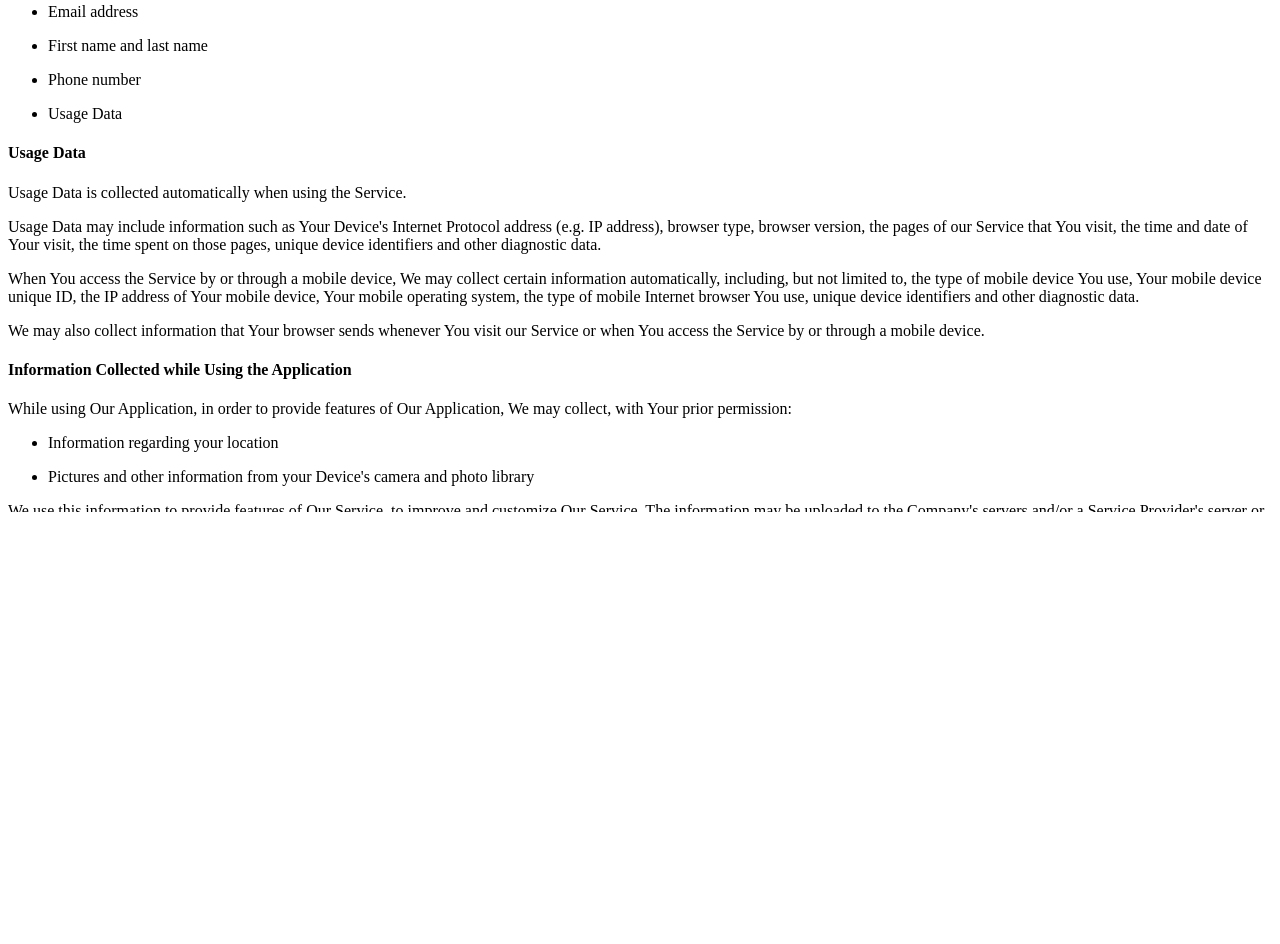
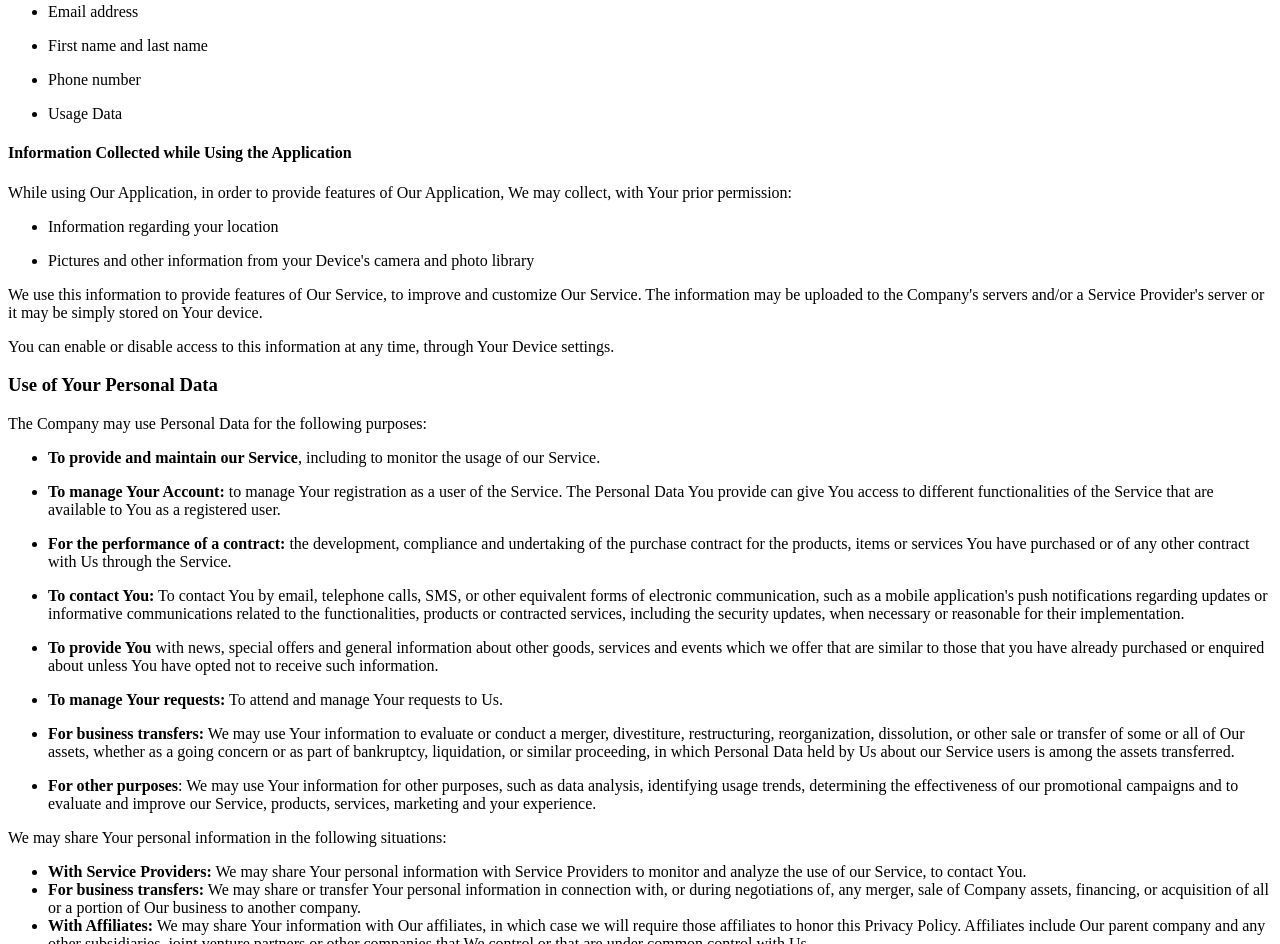
Before and after one commit to Clinton-mugisha/privacypolicy, a plain HTML site: page index.html in a window 1280 px wide. Shown: the part 1013-1957 px from the top of the page. Drawn offline with Linux system fonts and the light colour scheme.

Commit message:
fixed this

```diff
--- a/index.html
+++ b/index.html
@@ -94,7 +94,7 @@
             <p>Usage Data</p>
         </li>
     </ul>
-    <h4>Usage Data</h4>
+    <!-- <h4>Usage Data</h4>
     <p>Usage Data is collected automatically when using the Service.</p>
     <p>Usage Data may include information such as Your Device's Internet Protocol address (e.g. IP address), browser
         type,
@@ -108,7 +108,7 @@
         identifiers and other diagnostic data.</p>
     <p>We may also collect information that Your browser sends whenever You visit our Service or when You access the
         Service
-        by or through a mobile device.</p>
+        by or through a mobile device.</p> -->
     <h4>Information Collected while Using the Application</h4>
     <p>While using Our Application, in order to provide features of Our Application, We may collect, with Your prior
         permission:</p>
```
